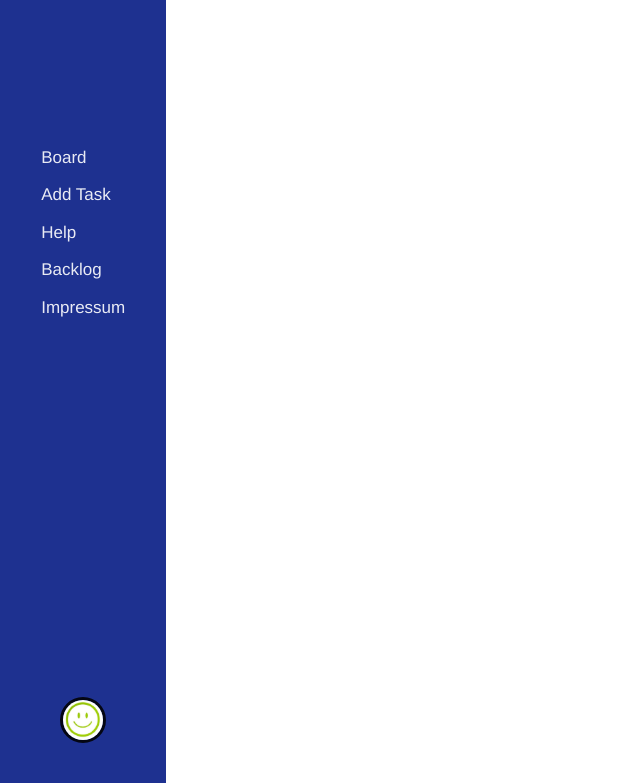
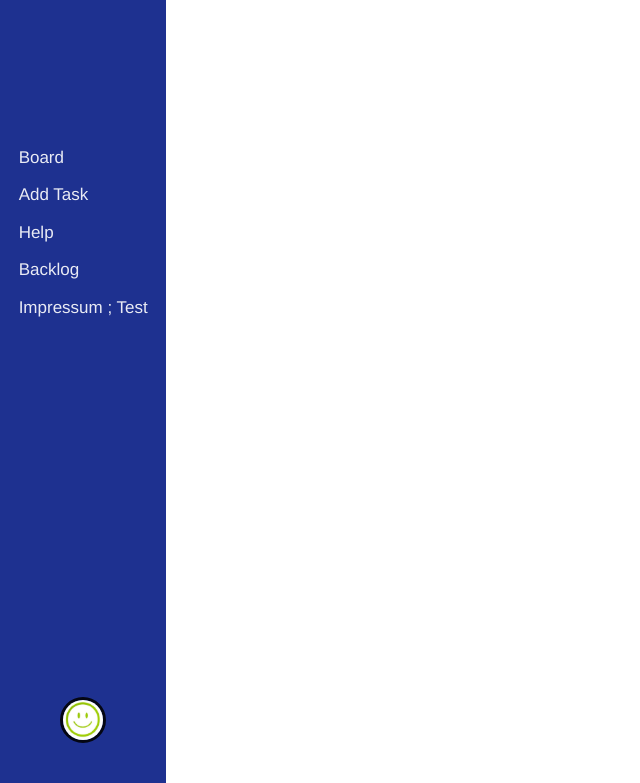
Before and after one commit to Marina240490/Join, a plain HTML site: page backlog.html in a window 1280 px wide. Shown: the part 107-890 px from the top of the page, without its empty margins (0-640 px from the left). Drawn offline with nearby package versions, Linux system fonts and the light colour scheme.

Commit message:
Update backlog.html

```diff
--- a/backlog.html
+++ b/backlog.html
@@ -35,7 +35,7 @@
                 <a href="#"><div class="hover-line"></div>Add Task</a>
                 <a href="#"><div class="hover-line"></div>Help</a>
                 <a href="#"><div class="hover-line"></div>Backlog</a>
-                <a href="#"><div class="hover-line"></div>Impressum</a>
+                <a href="#"><div class="hover-line"></div>Impressum ; Test</a>
             </div>
             <div class="user-pic-section">
                 <img class="user-pic" id="user-pic" src="img/grüner-smiley.jpg">
```
